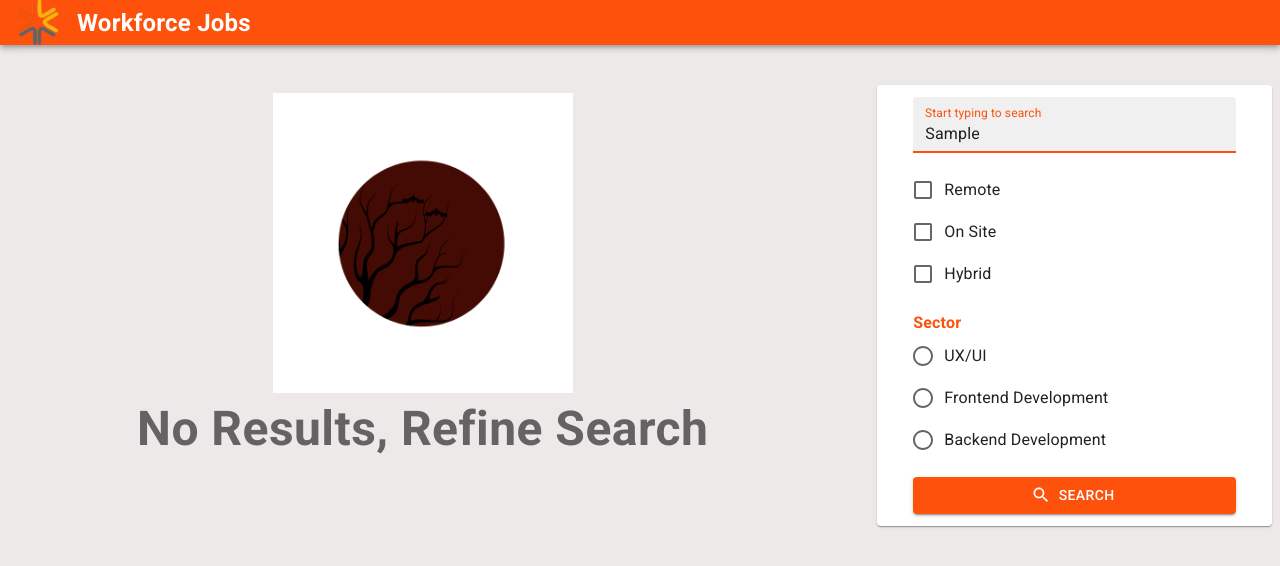
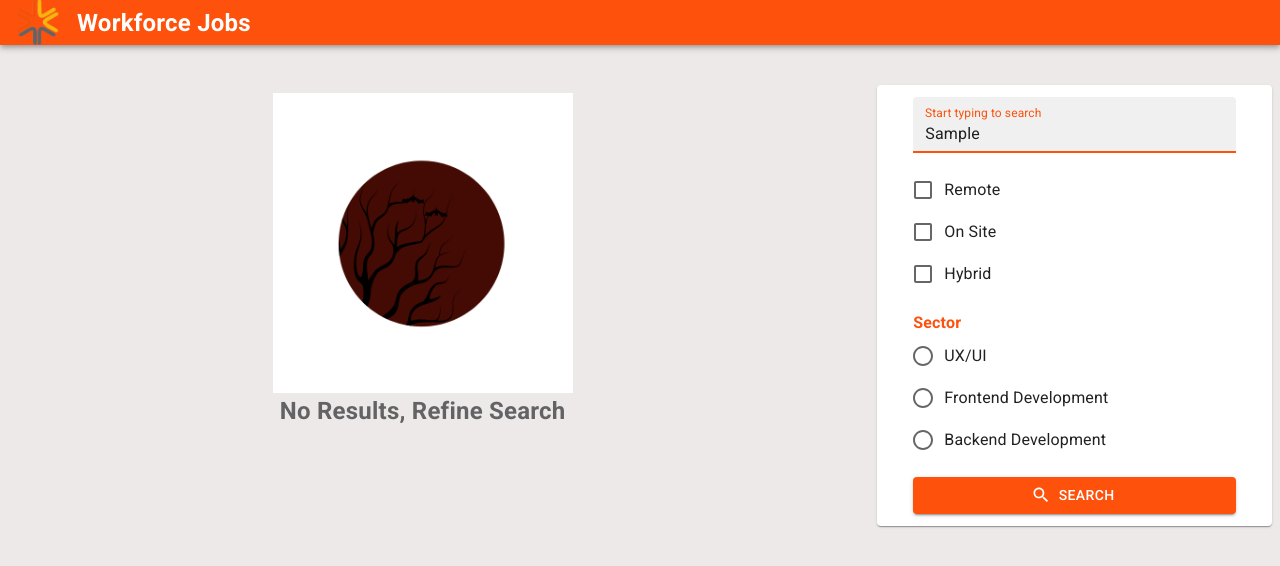
Before and after one commit to vicowiti/workforce-test, a React (Vite) app: page / in a window 1280 px wide. Both pictures are taken after typing "Sample" into the empty fields and a click on the button "SEARCH". Shown: the top 566 px of the page. Built offline with nearby package versions, Linux system fonts and the light colour scheme.

Commit message:
Final commit

```diff
--- a/src/components/NoData.tsx
+++ b/src/components/NoData.tsx
@@ -8,7 +8,7 @@ const NoData = () => {
         <img src={Search} alt="No data animation" width="300" />
       </div>
       <Typography
-        fontSize="3rem"
+        fontSize="1.5rem"
         fontWeight="600"
         textAlign="center"
         color="secondary"
```
